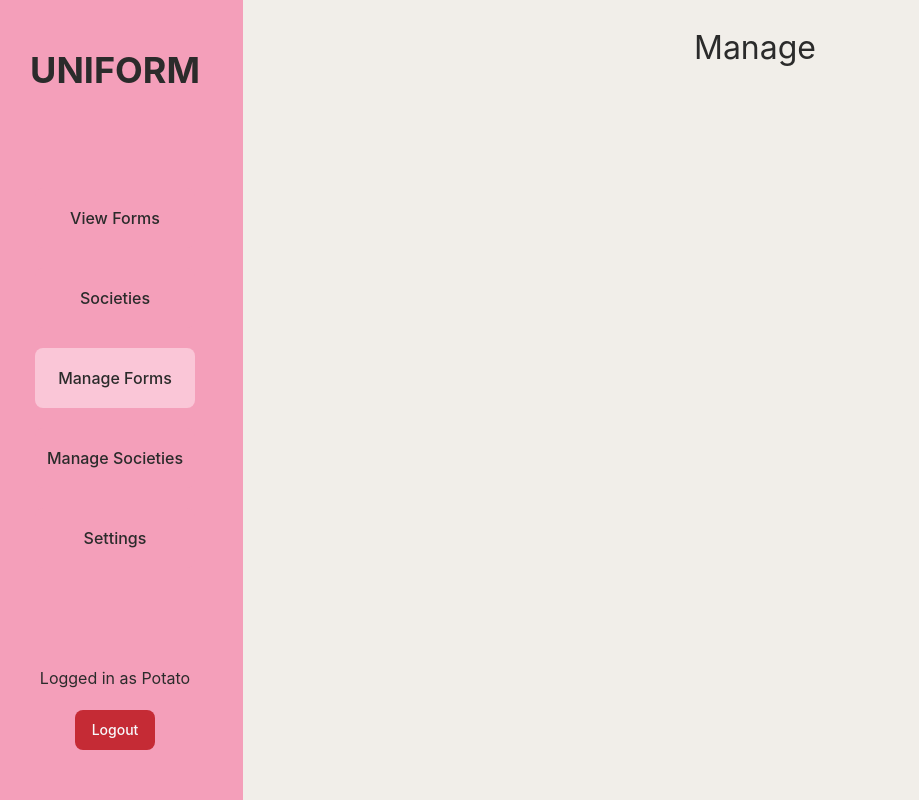
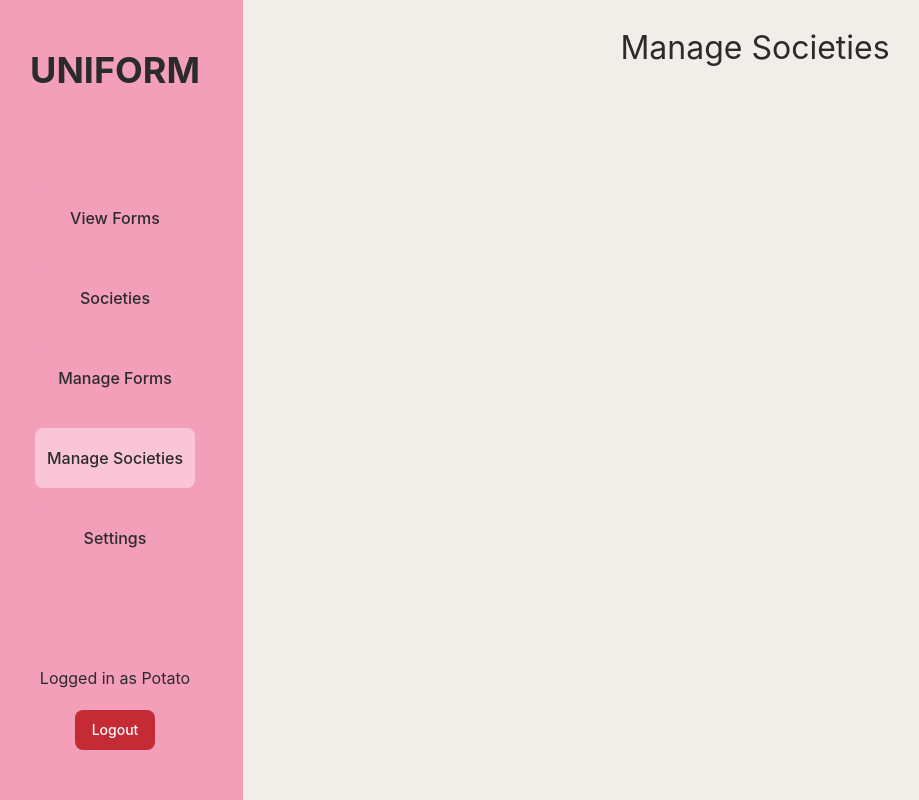
Before and after one commit to devsoc-unsw/trainee-catgirl-24t2, a React (Vite) app in the folder uniforms/: page /managesocieties in a window 1280 px wide. Shown: the whole page, without its empty margins (13-932 px from the left). Built offline with nearby package versions, Linux system fonts and the light colour scheme.

Commit message:
forgor to add some things oops

```diff
--- a/uniforms/src/App.tsx
+++ b/uniforms/src/App.tsx
@@ -19,7 +19,7 @@ import Faq from "./pages/settings/contact-us/Faq";
 import About from "./pages/settings/about/About";
 import Societies from "./pages/Societies";
 import ManageForms from "./pages/ManageForms";
-import ManageSocieties from "./pages/ManageForms";
+import ManageSocieties from "./pages/ManageSocieties";
 
 function App() {
   return (
--- a/uniforms/src/components/ui/navbar.tsx
+++ b/uniforms/src/components/ui/navbar.tsx
@@ -70,7 +70,7 @@ const NavBar: React.FC<NavBarProps> = ( {PageNum, variant} ) => {
                 <Button className="w-[360px] h-[60px] text-[16px] rounded-[0px] hover:text-foreground" variant={PageButton(3)} asChild>
                     <Link to="../manageforms">Manage Forms</Link>
                 </Button>
-                <Button className="w-[360px] h-[60px] text-[16px] rounded-[0px] hover:text-foreground" variant={PageButton(3)} asChild>
+                <Button className="w-[360px] h-[60px] text-[16px] rounded-[0px] hover:text-foreground" variant={PageButton(4)} asChild>
                     <Link to="../managesocieties">Manage Societies</Link>
                 </Button>
                 <Button className="w-[360px] h-[60px] text-[16px] rounded-[0px] hover:text-foreground" variant={PageButton(5)} asChild>
--- a/uniforms/src/pages/ManageForms.tsx
+++ b/uniforms/src/pages/ManageForms.tsx
@@ -9,7 +9,7 @@ function ManageSocieties() {
     <>
     {isDesktop &&
         <Page type="main" variant="desktop" page={3}>
-            <Title text="Manage" type="title"/>
+            <Title text="Manage Forms" type="title"/>
         </Page>
     }
     </>
--- a/uniforms/src/pages/ManageSocieties.tsx
+++ b/uniforms/src/pages/ManageSocieties.tsx
@@ -8,8 +8,8 @@ function ManageForms() {
     return (
     <>
     {isDesktop &&
-        <Page type="main" variant="desktop" page={3}>
-            <Title text="Manage" type="title"/>
+        <Page type="main" variant="desktop" page={4}>
+            <Title text="Manage Societies" type="title"/>
         </Page>
     }
     </>
--- a/uniforms/src/pages/Settings.tsx
+++ b/uniforms/src/pages/Settings.tsx
@@ -38,7 +38,7 @@ function Settings() {
         </CentredDiv>
     }
     {isDesktop &&
-        <Page type="main" variant="desktop" page={4}>
+        <Page type="main" variant="desktop" page={5}>
             <Title text="Settings" type="title"/>
             <div className="flex w-[100%] h-[90%]">
                 <div className="w-[300px] h-[90%] mt-5 ml-20 overflow-auto">
```
